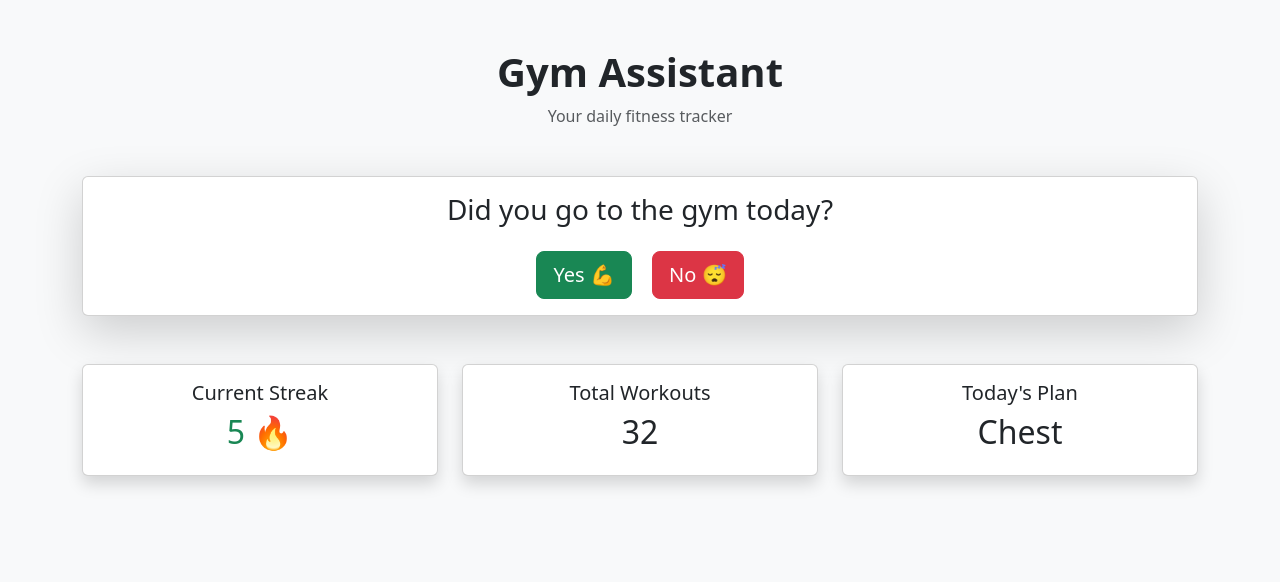
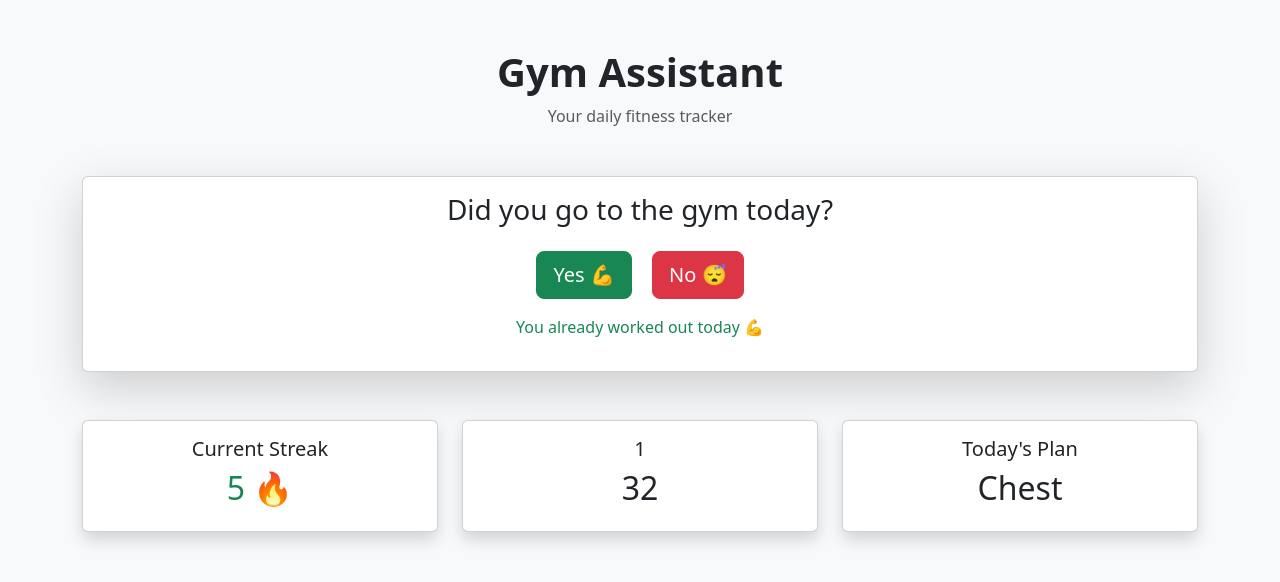
Before and after one commit to ombhokare29/GYM_Assistant, a Django app: template gymassistant/templates/tracker/home.html in a window 1280 px wide. Shown: the top 582 px of the page. Run offline with Django 5.2, Linux system fonts and the light colour scheme; tables that the repository leaves empty hold one stand-in row (values such as "Sample post"); the template is opened without the code that fills it: values that come from a table or form of the project are taken from there, most other values are stand-ins (such as "Sample title", 1, 10 or a date in 2020).

Commit message:
commited

```diff
--- a/gymassistant/templates/tracker/home.html
+++ b/gymassistant/templates/tracker/home.html
@@ -50,6 +50,14 @@
                     No 😴
                 </button>
 
+                {% if today_record %}
+                    {% if today_record.went_to_gym %}
+                        <p class="text-success mt-3">You already worked out today 💪</p>
+                    {% else %}
+                        <p class="text-danger mt-3">You skipped gym today</p>
+                    {% endif %}
+                {% endif %}
+
             </form>
 
         </div>
@@ -72,7 +80,7 @@
         <div class="col-md-4">
             <div class="card text-center shadow">
                 <div class="card-body">
-                    <h5>Total Workouts</h5>
+                    <h5>{{ total_workouts }}</h5>
                     <h2>32</h2>
                 </div>
             </div>
```
Also changed, not shown: gymassistant/tracker/views.py (+27 -2 lines).
